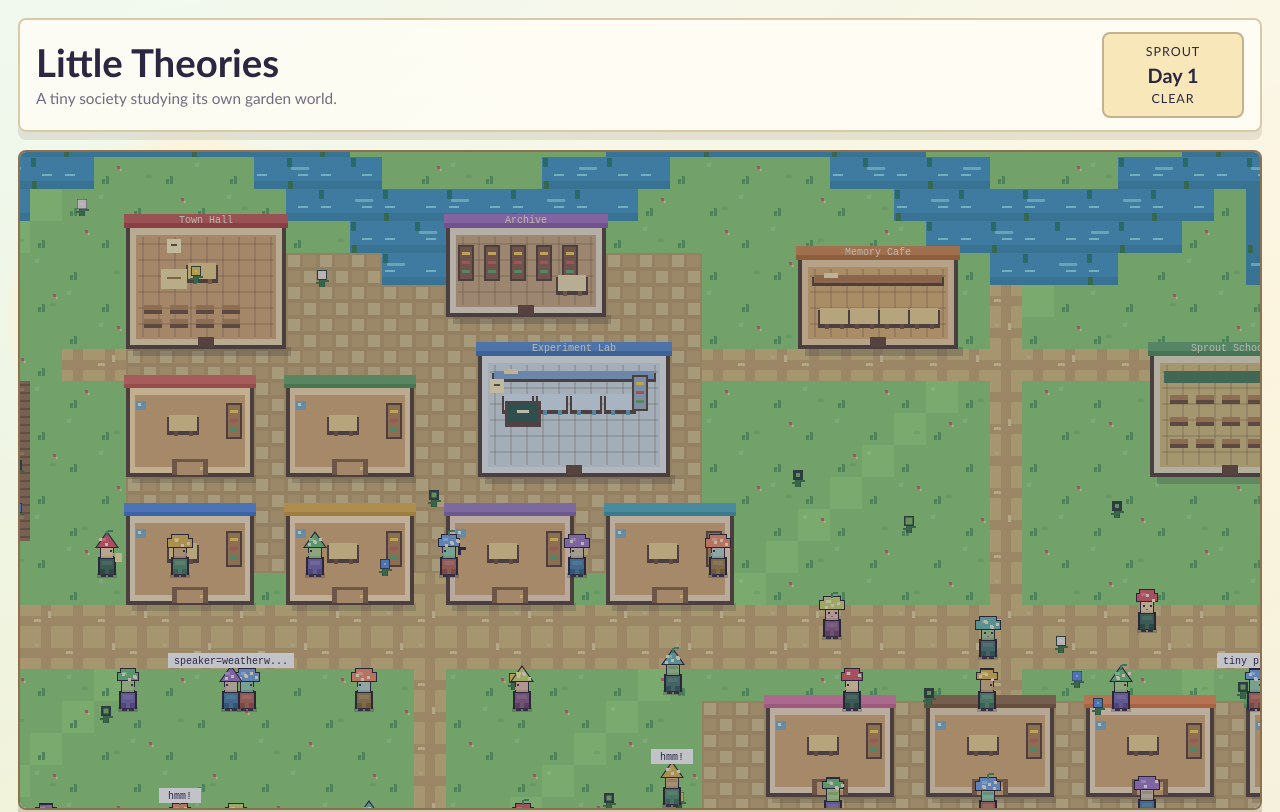
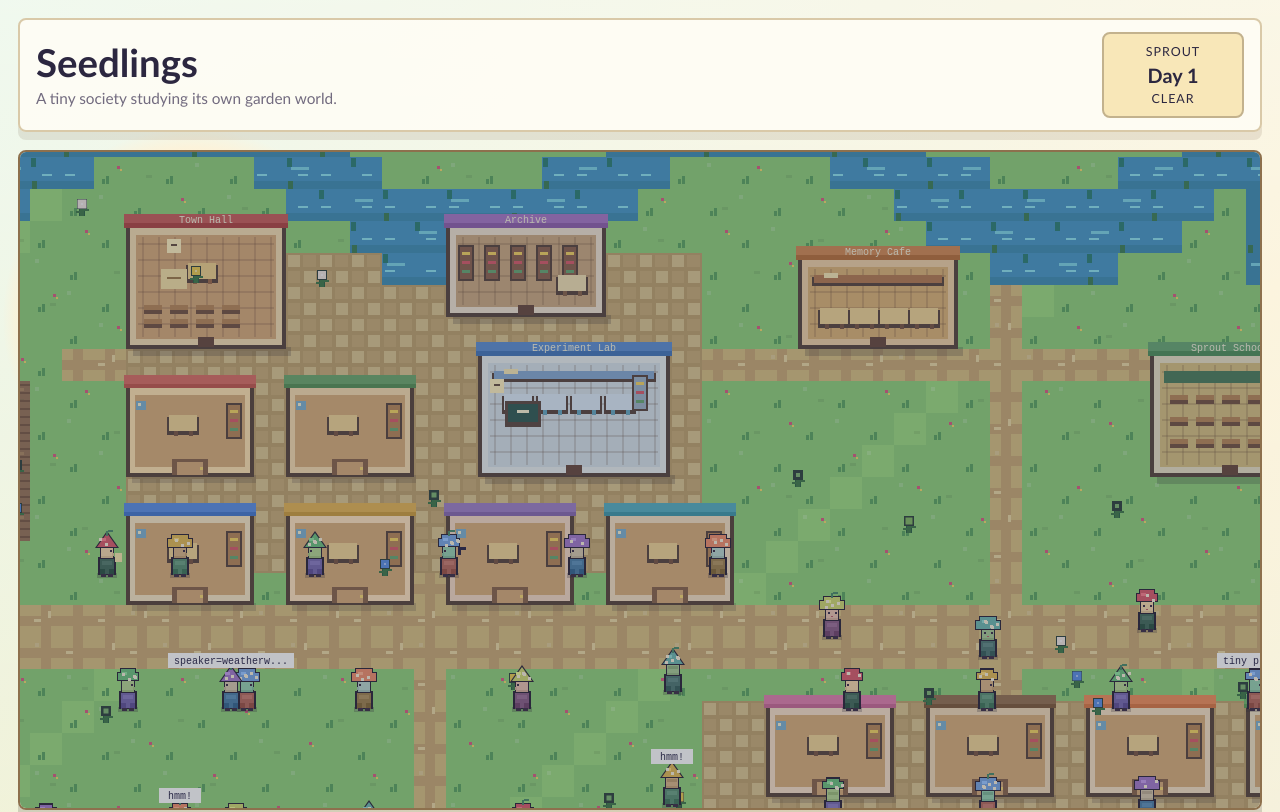
Before and after one commit to AlmondGod/seedlings, a website built with Vite: page index.html in a window 1280 px wide. Shown: the top 812 px of the page. Built offline with nearby package versions, Linux system fonts and the light colour scheme; animation ran at ten frames a second.

Commit message:
Rename app to Seedlings

```diff
--- a/index.html
+++ b/index.html
@@ -3,15 +3,15 @@
   <head>
     <meta charset="UTF-8" />
     <meta name="viewport" content="width=device-width, initial-scale=1.0" />
-    <title>Little Theories</title>
+    <title>Seedlings</title>
     <link rel="stylesheet" href="./src/styles.css" />
   </head>
   <body>
     <main class="shell">
-      <section class="sim-stage" aria-label="Little Theories simulation">
+      <section class="sim-stage" aria-label="Seedlings simulation">
         <header class="topbar">
           <div>
-            <h1>Little Theories</h1>
+            <h1>Seedlings</h1>
             <p>A tiny society studying its own garden world.</p>
           </div>
           <div class="clock">
```
